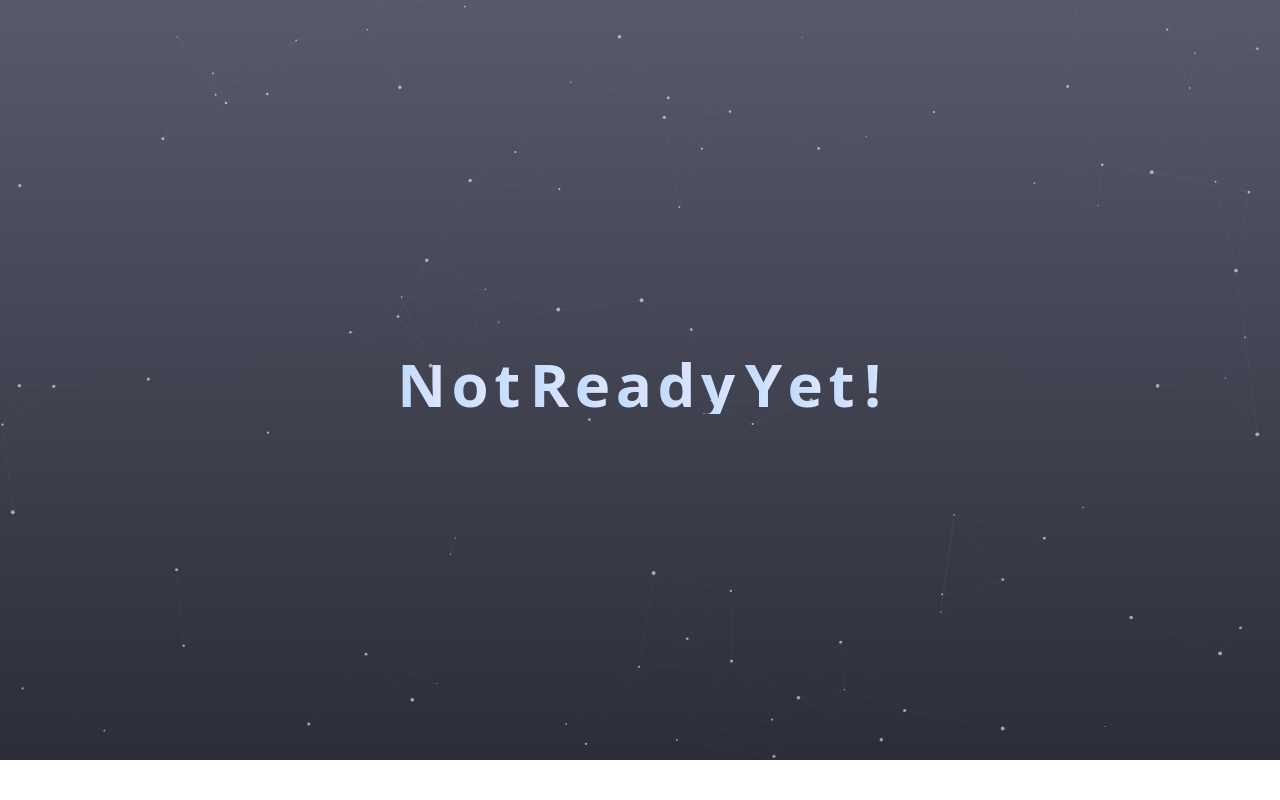
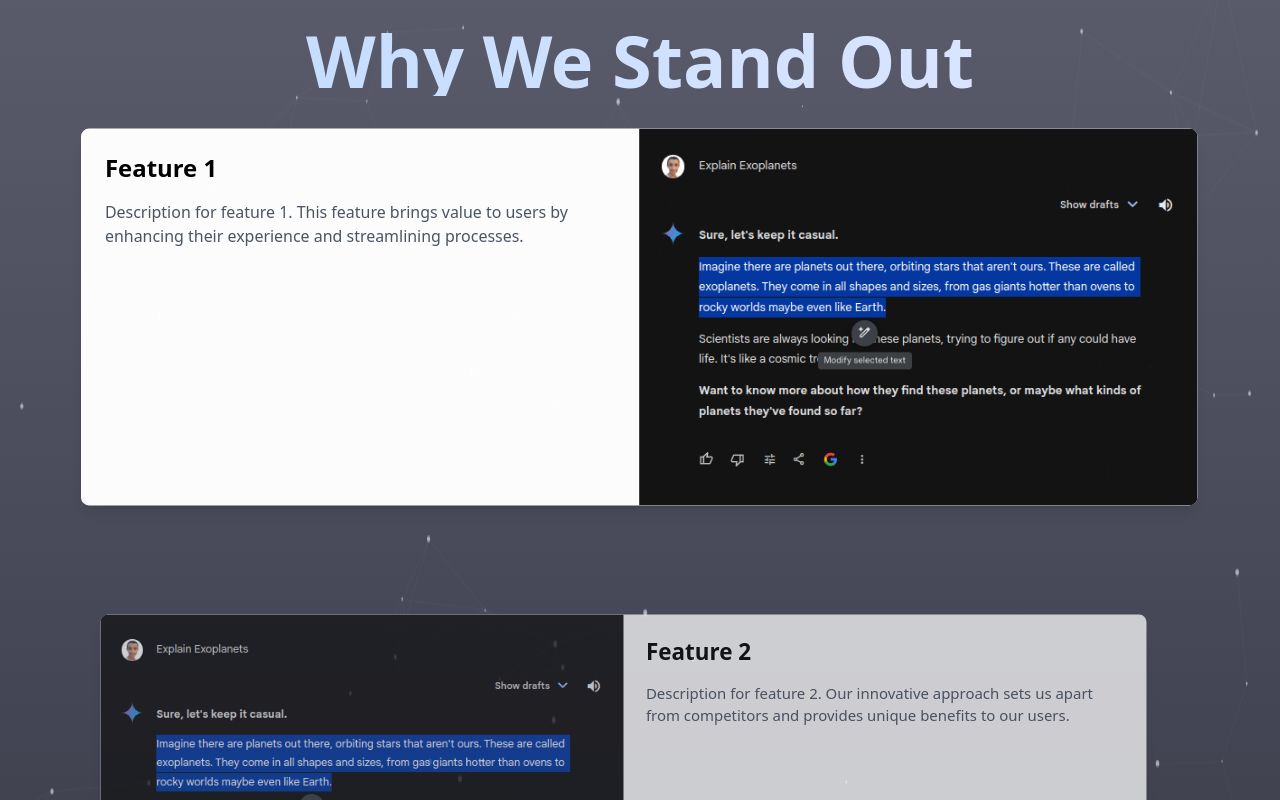
Before and after one commit to Zezo-Elkafoury/Exoplore-Exo-planet-learning-platform-, a Next.js app: page / in a window 1280 px wide. Shown: the part 840-1640 px from the top of the page. Before the commit the page ends 1600 px from the top, so only its background shows below. Built offline with nearby package versions, Linux system fonts and the light colour scheme.

Commit message:
Finished Features Section

```diff
--- a/app/globals.css
+++ b/app/globals.css
@@ -1,7 +1,7 @@
 @tailwind base;
 @tailwind components;
 @tailwind utilities;
-
+/*
 * {
     cursor: none !important;
   }
@@ -32,4 +32,4 @@
 
   a:active, button:active, [role="button"]:active, input[type="submit"]:active, input[type="button"]:active {
     transform: scale(0.95);
-  }
+  } */
--- a/app/layout.js
+++ b/app/layout.js
@@ -25,7 +25,7 @@ export default function RootLayout({ children }) {
         className={`${geistSans.variable} ${geistMono.variable} antialiased`}
       >
         <Analytics />
-        <CustomCursor />
+        {/* <CustomCursor /> */}
         {children}
       </body>
     </html>
--- a/app/page.js
+++ b/app/page.js
@@ -1,12 +1,13 @@
 import HeroSection from "@/components/HeroSection";
 import Header from "@/components/Header";
 import NotReadySection from "@/components/NRY";
+import FeaturesSection from "@/components/features";
 export default function Home() {
   return (
     <>
     <Header />
     <HeroSection videoSrc="/vid.mp4" />
-    <NotReadySection />
+    <FeaturesSection />
     </>
   );
 }
--- /dev/null
+++ b/components/features.jsx
@@ -0,0 +1,129 @@
+'use client'
+import React, { useRef, useEffect } from 'react';
+import { motion, useScroll, useTransform, useSpring, useMotionValue, useInView } from 'framer-motion';
+import SectionBackground from './Bg';
+
+const features = [
+  {
+    title: "Feature 1",
+    description: "Description for feature 1. This feature brings value to users by enhancing their experience and streamlining processes.",
+    image: "/test.png"
+  },
+  {
+    title: "Feature 2",
+    description: "Description for feature 2. Our innovative approach sets us apart from competitors and provides unique benefits to our users.",
+    image: "/test.png"
+  },
+  {
+    title: "Feature 3",
+    description: "Description for feature 3. This cutting-edge feature revolutionizes the way users interact with our product, setting new industry standards.",
+    image: "/test.png"
+  }
+];
+
+
+const FeatureBox = ({ title, description, image, index }) => {
+  const ref = useRef(null);
+  const isInView = useInView(ref, { once: false, amount: 0.5 });
+  const { scrollYProgress } = useScroll({
+    target: ref,
+    offset: ["start end", "end start"]
+  });
+
+  const opacity = useTransform(scrollYProgress, [0, 0.5, 1], [0.2, 1, 0.2]);
+  const scale = useTransform(scrollYProgress, [0, 0.5, 1], [0.8, 1, 0.8]);
+  const xForward = useTransform(scrollYProgress, [0, 0.5, 1], [50, 0, -50]);
+  const xBackward = useTransform(scrollYProgress, [0, 0.5, 1], [-50, 0, 50]);
+
+  const titleX = useMotionValue(50);
+  const descriptionX = useMotionValue(-50);
+
+  useEffect(() => {
+    if (isInView) {
+      titleX.set(0);
+      descriptionX.set(0);
+    } else {
+      titleX.set(50);
+      descriptionX.set(-50);
+    }
+  }, [isInView, titleX, descriptionX]);
+
+  return (
+    <motion.div
+      ref={ref}
+      style={{
+        opacity,
+        scale,
+        x: index % 2 === 0 ? xForward : xBackward
+      }}
+      className="bg-white rounded-lg shadow-lg mb-16 overflow-hidden"
+    >
+      <div className="flex flex-col md:flex-row">
+        <motion.div
+          className={`md:w-1/2 p-6 ${index % 2 === 0 ? 'md:order-1' : 'md:order-2'}`}
+        >
+          <motion.h3
+            className="text-2xl font-bold mb-4"
+            style={{ x: titleX }}
+            transition={{ type: "spring", stiffness: 100, damping: 20 }}
+          >
+            {title}
+          </motion.h3>
+          <motion.p
+            className="text-gray-600"
+            style={{ x: descriptionX }}
+            transition={{ type: "spring", stiffness: 100, damping: 20, delay: 0.1 }}
+          >
+            {description}
+          </motion.p>
+        </motion.div>
+        <div className={`md:w-1/2 ${index % 2 === 0 ? 'md:order-2' : 'md:order-1'}`}>
+          <img src={image} alt={title} className="w-full h-full object-cover" />
+        </div>
+      </div>
+    </motion.div>
+  );
+};
+
+
+const FeaturesSection = () => {
+  const containerRef = useRef(null);
+  const { scrollYProgress } = useScroll({ target: containerRef });
+  const isInView = useInView(containerRef, { once: true, amount: 0.1 });
+
+  const titleY = useMotionValue(50);
+  const titleOpacity = useMotionValue(0);
+
+  useEffect(() => {
+    if (isInView) {
+      titleY.set(0);
+      titleOpacity.set(1);
+    }
+  }, [isInView, titleY, titleOpacity]);
+
+  const springConfig = { stiffness: 100, damping: 30, restDelta: 0.001 };
+  const titleYSpring = useSpring(titleY, springConfig);
+  const titleOpacitySpring = useSpring(titleOpacity, springConfig);
+
+  return (
+    <SectionBackground>
+      <div ref={containerRef} className="relative py-16">
+        <div className="max-w-6xl mx-auto px-4">
+          <motion.h1
+            className="text-4xl sm:text-5xl md:text-6xl lg:text-7xl font-bold text-center mb-8  bg-gradient-to-r from-blue-200 to-indigo-100 text-transparent bg-clip-text"
+            style={{ y: titleYSpring, opacity: titleOpacitySpring }}
+          >
+            Why We Stand Out
+          </motion.h1>
+          <div className="space-y-24">
+            {features.map((feature, index) => (
+              <FeatureBox key={index} {...feature} index={index} />
+            ))}
+          </div>
+        </div>
+      </div>
+    </SectionBackground>
+  );
+};
+
+export default FeaturesSection;
--- a/package.json
+++ b/package.json
@@ -14,7 +14,8 @@
     "lucide-react": "^0.441.0",
     "next": "14.2.10",
     "react": "^18",
-    "react-dom": "^18"
+    "react-dom": "^18",
+    "react-intersection-observer": "^9.13.1"
   },
   "devDependencies": {
     "eslint": "^8",
```
Also changed, not shown: components/Features.jsx (deleted), public/test.png (added), 1 other file (tests, documents, lock files or other folders).
